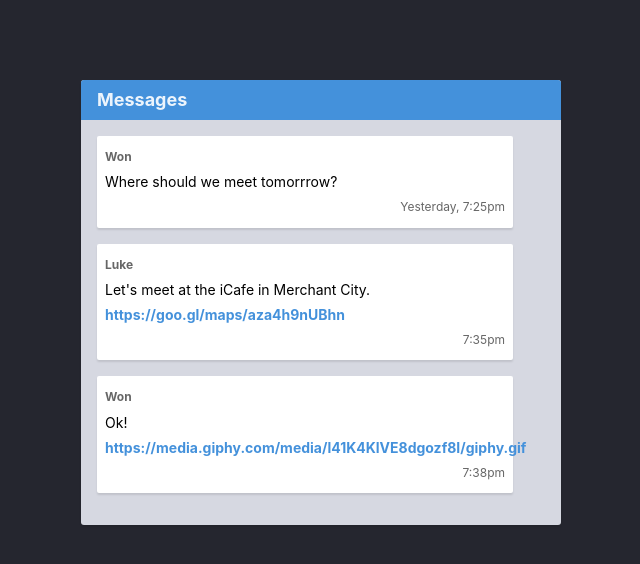
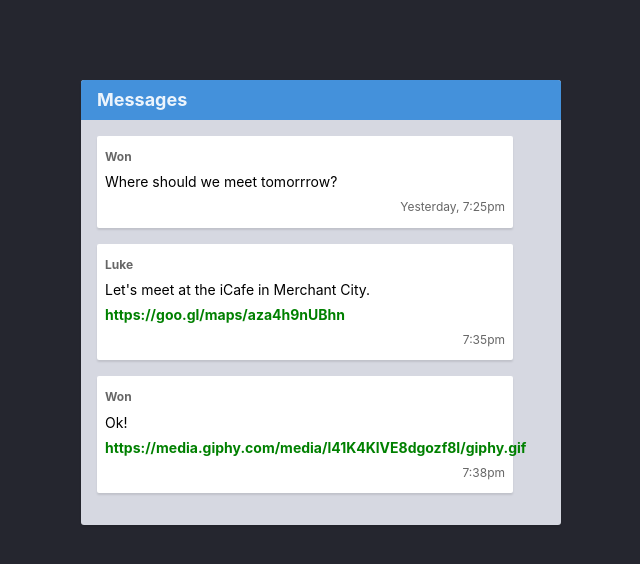
Before and after one commit to Dania-c/Codi, a website: page week-1/9-git-branch/index.html in a window 1280 px wide. Shown: the whole page, without its empty margins (319-959 px from the left). Drawn offline with Linux system fonts and the light colour scheme.

Commit message:
green color in a newly green branch

```diff
--- a/week-1/9-git-branch/styles.css
+++ b/week-1/9-git-branch/styles.css
@@ -1,6 +1,6 @@
 /* Add your own CSS code below */
 .link {
-  color: #4491db;
+  color: green;
   font-weight: 700;
   text-decoration: none;
 }
```
